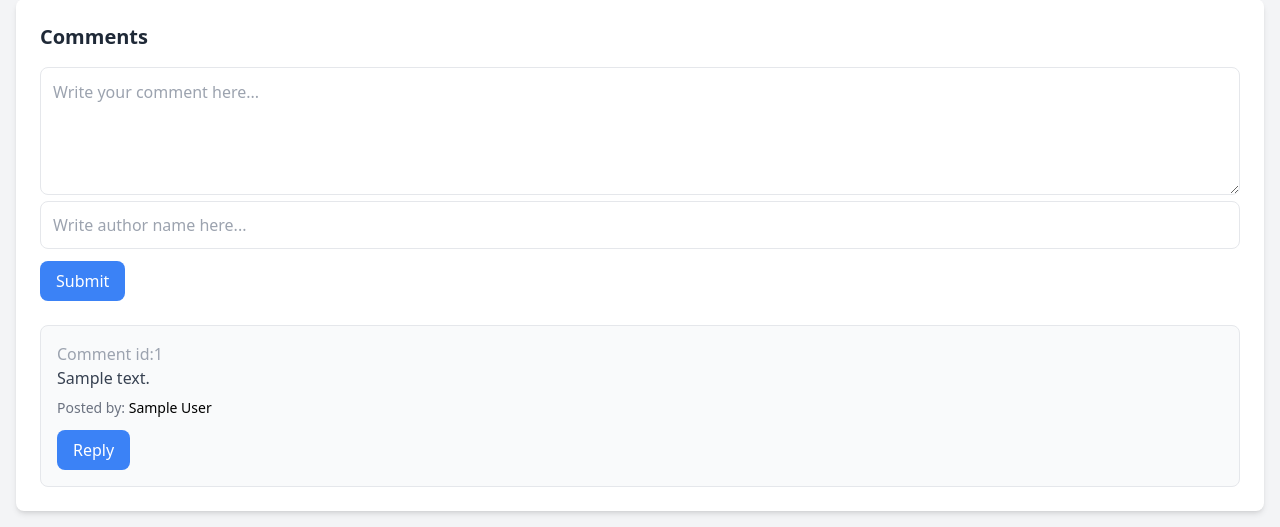
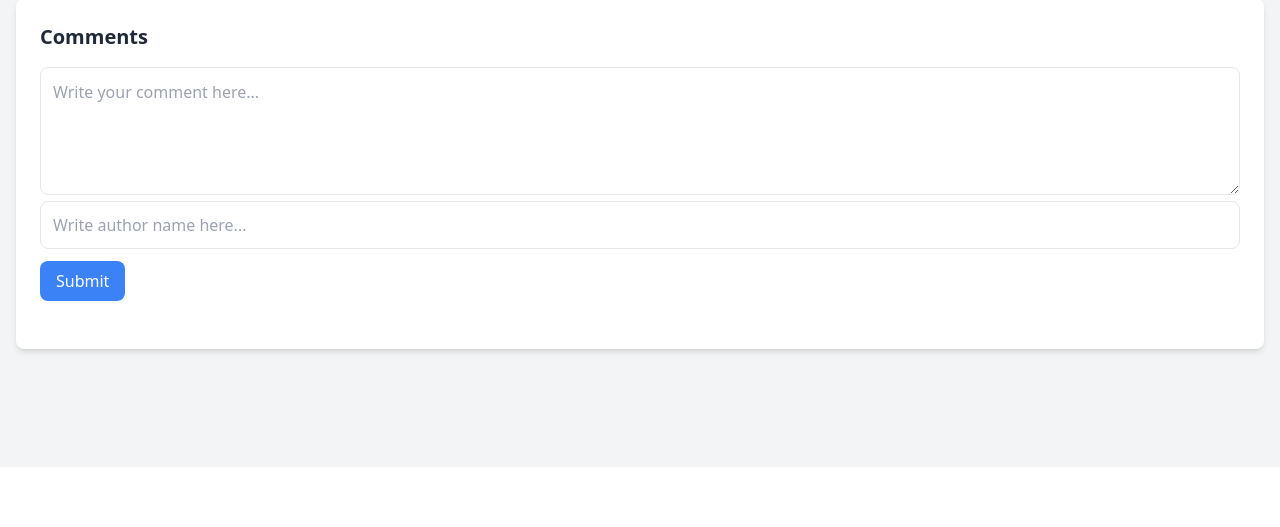
Before and after one commit to muhammadyusuf799/petproject, a Django app: page /forum/posts/1/ in a window 1280 px wide. Shown: the part 333-860 px from the top of the page. After the commit the page ends 691 px from the top, so only its background shows below. Run offline with Django 5.2, Linux system fonts and the light colour scheme; tables that the repository leaves empty hold one stand-in row (values such as "Sample post"); some libraries are stand-ins or nearby versions.

Commit message:
Remove hard coded comment generation

```diff
--- a/forum/templates/post_detail.html
+++ b/forum/templates/post_detail.html
@@ -65,26 +65,7 @@
         </div>
 
         <!-- List of Comments -->
-        <div class="space-y-4">
-          {% for comment in comments %}
-          <div class="p-4 bg-gray-50 border rounded-lg">
-            <p class="text-gray-400">Comment id:{{ comment.id }}</p>
-            <p class="text-gray-700">{{ comment.description }}</p>
-            <div class="text-gray-500 text-sm mt-2">
-              Posted by:
-              <span class="font-medium text-black"
-                >{{comment.author_name}}</span
-              >
-            </div>
-            <button
-            data-comment-id="{{comment.id}}"
-
-            class="mt-3 px-4 py-2 bg-blue-500 text-white rounded-lg hover:bg-blue-600"
-            >
-              Reply
-            </button>
-          </div>
-          {% endfor %}
+        <div id="mainCommentsDiv" class="space-y-4">
         </div>
       </div>
     </div>
```
